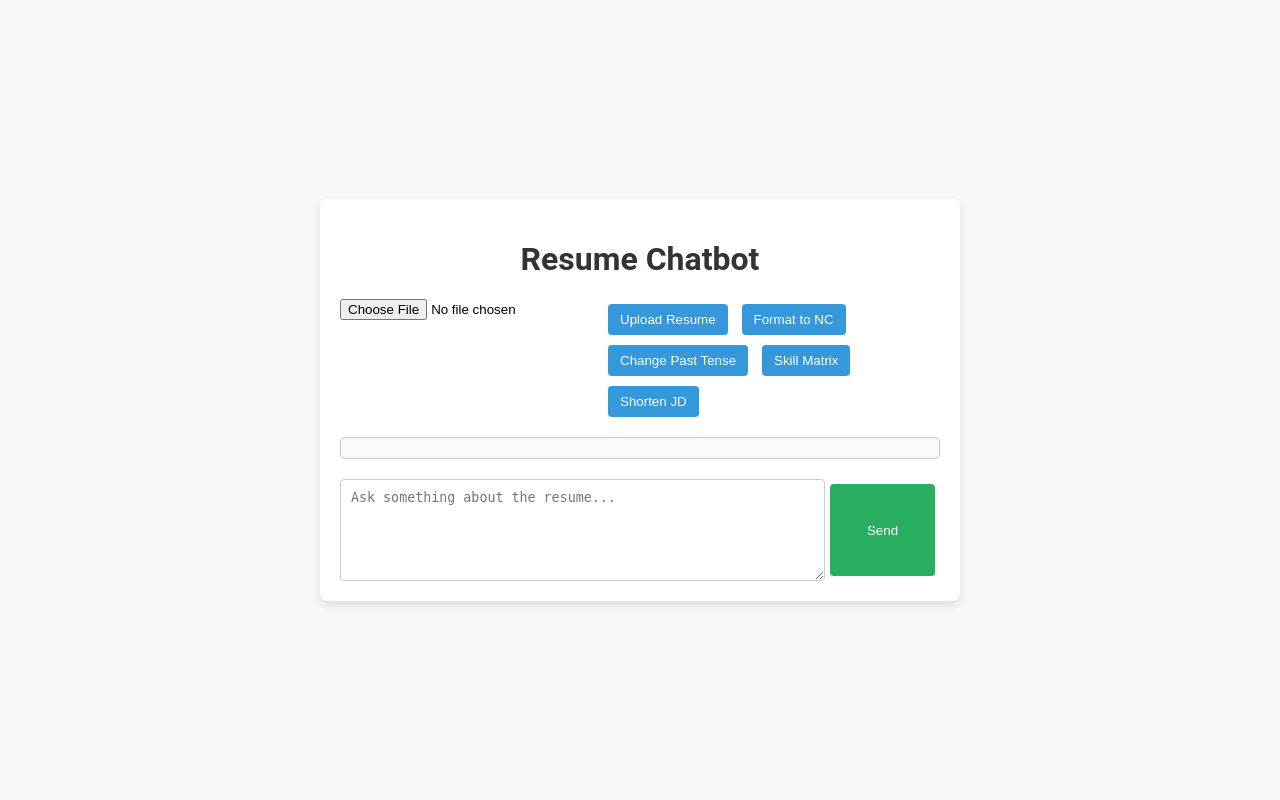
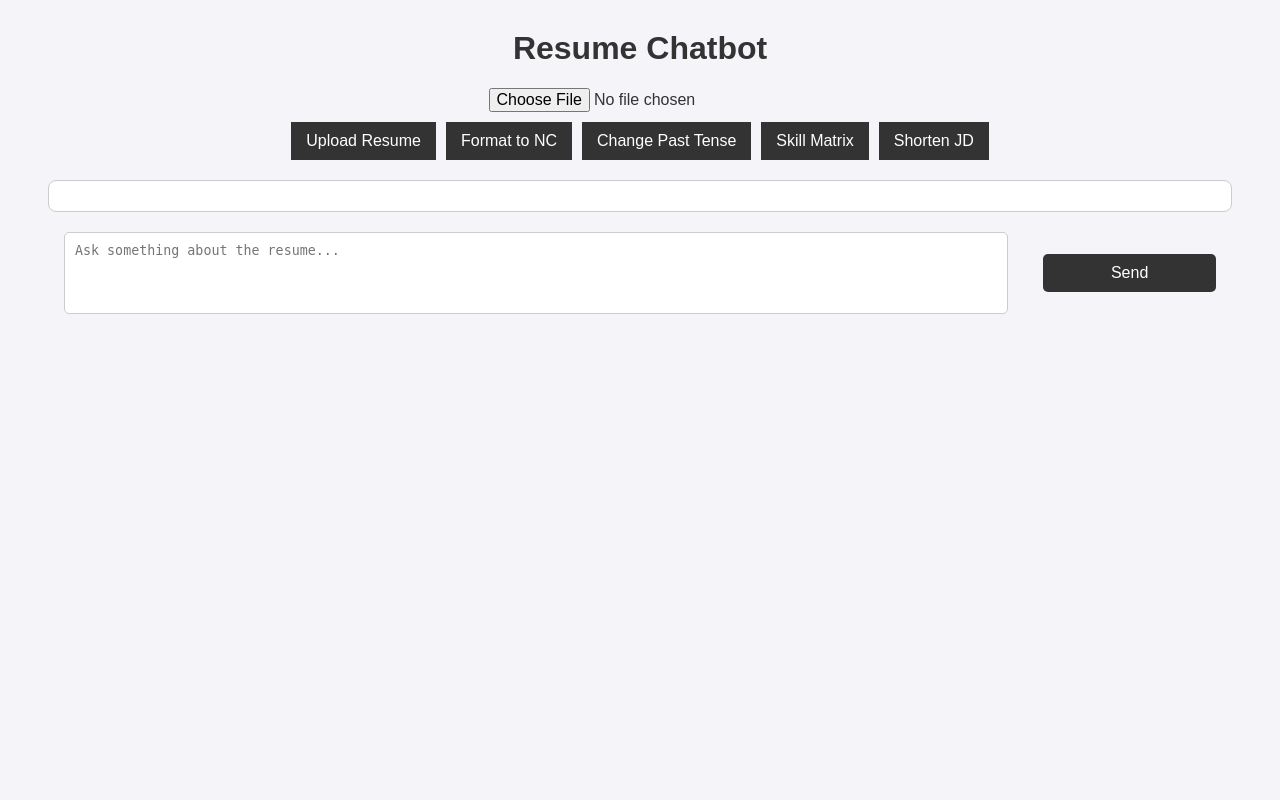
Before and after one commit to SathishPasapugazh/Resume, a Flask app: page / in a window 1280 px wide. Run offline with Flask 3, Linux system fonts and the light colour scheme.

Commit message:
Update style.css

```diff
--- a/static/style.css
+++ b/static/style.css
@@ -1,117 +1,176 @@
-/* Global styles */
+/* Base styles */
 body {
-    font-family: 'Roboto', sans-serif;
-    background-color: #f5f7fa;
     margin: 0;
-    padding: 0;
-    display: flex;
-    justify-content: center;
-    align-items: center;
-    height: 100vh;
-}
-
-.chat-container {
-    width: 100%;
-    max-width: 600px;
-    margin: auto;
-    background-color: #fff;
-    box-shadow: 0 4px 8px rgba(0, 0, 0, 0.1);
-    border-radius: 8px;
-    padding: 20px;
-}
-
-/* Header styles */
-h1 {
-    text-align: center;
+    font-family: Arial, sans-serif;
+    background-color: #f4f4f9;
     color: #333;
 }
 
-/* Upload form styles */
+h1 {
+    text-align: center;
+    font-size: 2em;
+    margin-top: 20px;
+    color: #333;
+}
+
+/* Chat container */
+.chat-container {
+    width: 90%;
+    max-width: 1200px;
+    margin: 0 auto;
+    padding: 10px;
+    display: flex;
+    flex-direction: column;
+    align-items: center;
+}
+
+/* Form styling */
 .upload-form {
     display: flex;
-    justify-content: space-between;
-    margin-bottom: 15px;
+    flex-direction: column;
+    align-items: center;
+    margin-bottom: 20px;
+    width: 100%;
 }
 
 .upload-form input[type="file"] {
-    flex-grow: 1;
-    margin-right: 10px;
+    margin-bottom: 10px;
+    font-size: 1em;
 }
 
-.upload-form button {
-    background-color: #3498db;
-    color: white;
-    border: none;
-	margin: 5px;
-    padding: 8px 12px;
-    border-radius: 4px;
-    cursor: pointer;
-    transition: background-color 0.2s;
+.button-container {
+    display: flex;
+    flex-wrap: wrap;
+    justify-content: center;
+    gap: 10px;
 }
 
-.upload-form button:hover {
-    background-color: #2980b9;
+button {
+    padding: 10px 15px;
+    font-size: 1em;
+    border: none;
+    background-color: #333;
+    color: white;
+    cursor: pointer;
+    transition: background-color 0.3s ease;
 }
 
-/* Chat box */
-#chat {
+button:hover {
+    background-color: #555;
+}
+
+/* Chat box styling */
+.chat-box {
+    width: 100%;
     max-height: 400px;
     overflow-y: auto;
+    background-color: white;
+    padding: 15px;
     border: 1px solid #ccc;
-    padding: 10px;
+    border-radius: 8px;
     margin-bottom: 20px;
-    border-radius: 4px;
-    background-color: #fafafa;
 }
 
 .message {
-    margin: 5px 0;
-    padding: 8px;
-    border-radius: 4px;
+    margin: 10px 0;
+    padding: 10px;
+    border-radius: 5px;
+    background-color: #f0f0f0;
+    word-wrap: break-word;
 }
 
-.user-message {
-    background-color: #3498db;
-    color: white;
-    text-align: right;
-    float: right;
-}
-
-.bot-message {
-    background-color: #e0e0e0;
-    color: black;
-    text-align: left;
-    float: left;
-}
-
-/* Input and button */
+/* Input container for sending messages */
 .input-container {
+    width: 100%;
     display: flex;
+    align-items: center;
     justify-content: space-between;
 }
 
 textarea {
     width: 80%;
-    height: 80px;
+    height: 60px;
     padding: 10px;
     border: 1px solid #ccc;
-    border-radius: 4px;
+    border-radius: 5px;
+    resize: none;
 }
 
 .send-btn {
-    width: 18%;
-    background-color: #27ae60;
+    padding: 10px 20px;
+    margin-left: 10px;
+    font-size: 1em;
+    background-color: #333;
     color: white;
     border: none;
-    padding: 10px;
-    border-radius: 4px;
     cursor: pointer;
-	margin: 5px;
-    transition: background-color 0.2s;
+    border-radius: 5px;
+    transition: background-color 0.3s ease;
 }
 
 .send-btn:hover {
-    background-color: #219150;
+    background-color: #555;
+}
+
+/* Responsive Design */
+
+/* Small devices (mobile phones) */
+@media screen and (max-width: 600px) {
+    .chat-container {
+        width: 95%;
+        padding: 5px;
+    }
+
+    h1 {
+        font-size: 1.5em;
+    }
+
+    .button-container {
+        flex-direction: column;
+        gap: 5px;
+    }
+
+    textarea {
+        width: 70%;
+    }
+
+    .send-btn {
+        width: 25%;
+    }
+}
+
+/* Medium devices (tablets) */
+@media screen and (min-width: 601px) and (max-width: 900px) {
+    .chat-container {
+        width: 95%;
+    }
+
+    .button-container {
+        justify-content: space-evenly;
+    }
+
+    textarea {
+        width: 75%;
+    }
+
+    .send-btn {
+        width: 20%;
+    }
+}
+
+/* Large devices (desktops) */
+@media screen and (min-width: 901px) {
+    .chat-container {
+        width: 90%;
+    }
+
+    textarea {
+        width: 80%;
+    }
+
+    .send-btn {
+        width: 15%;
+    }
 }
 
 /* Loading (Bot is typing) */
```
